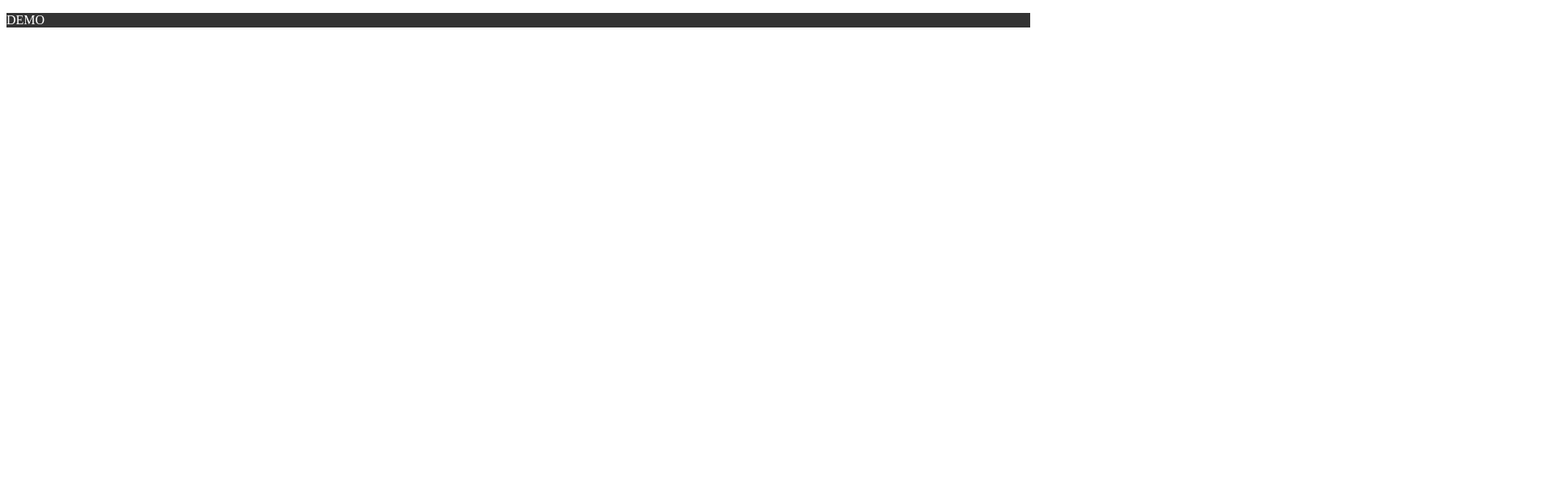
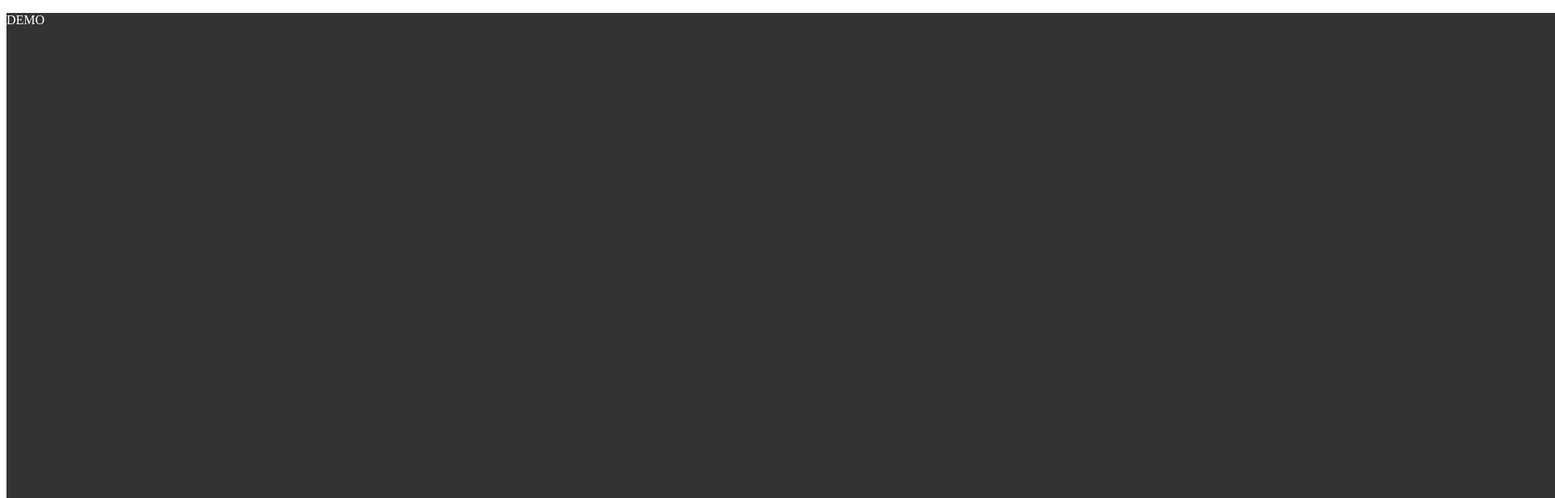
Before and after one commit to tyanagawa101/measurement_test, a plain HTML site: page index.html in a window 1280 px wide. Shown: the top 616 px of the page at 81% size, 1920 px wide, since content can reach past the window. Drawn offline with nearby package versions, Linux system fonts and the light colour scheme.

Commit message:
Update index.html

```diff
--- a/index.html
+++ b/index.html
@@ -18,7 +18,8 @@
 <!-- css -->
 <style>
 	.timechange-sample{
-
+            width: 1920px;
+	    height: 1080px;
 	    background-color: #333;
 	    color: #FFF;
 	}
```
